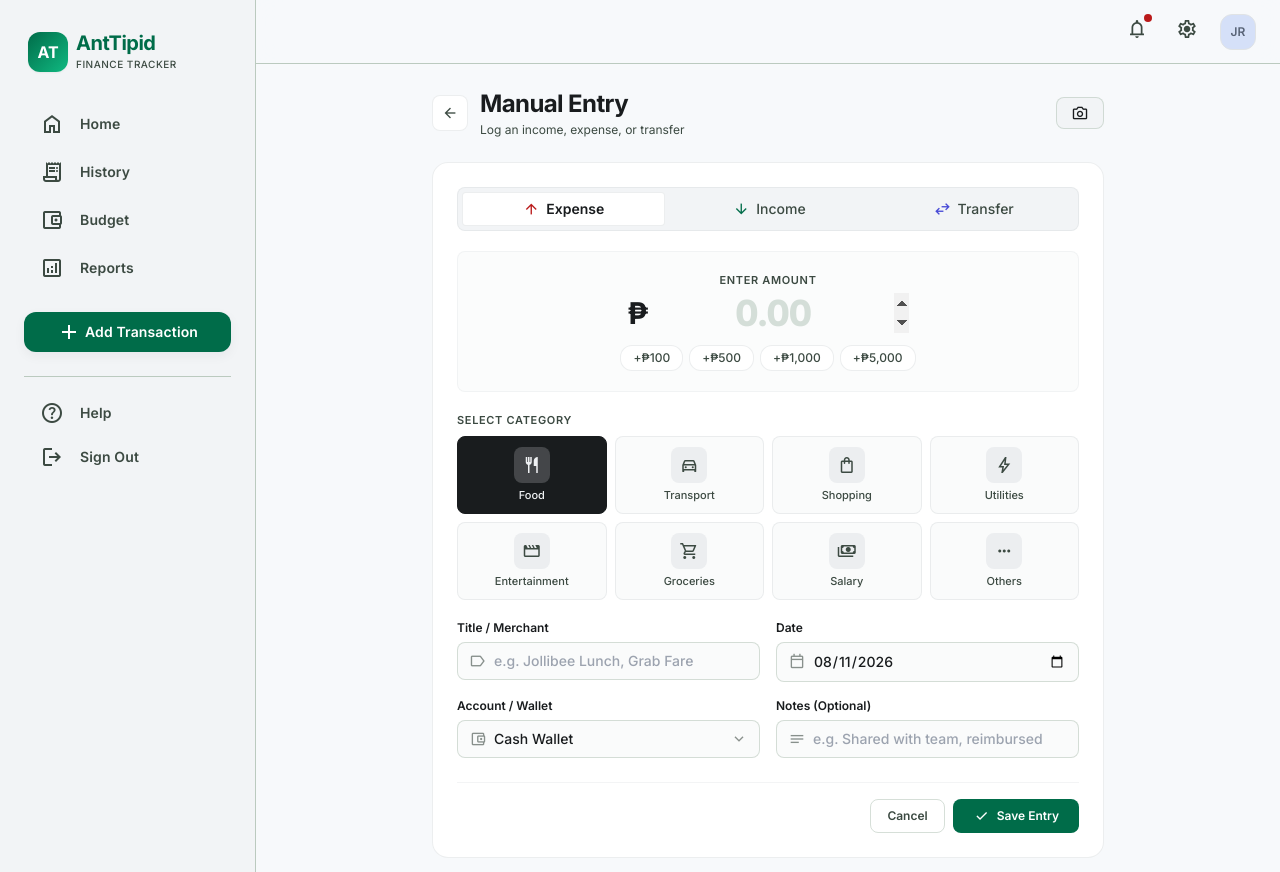
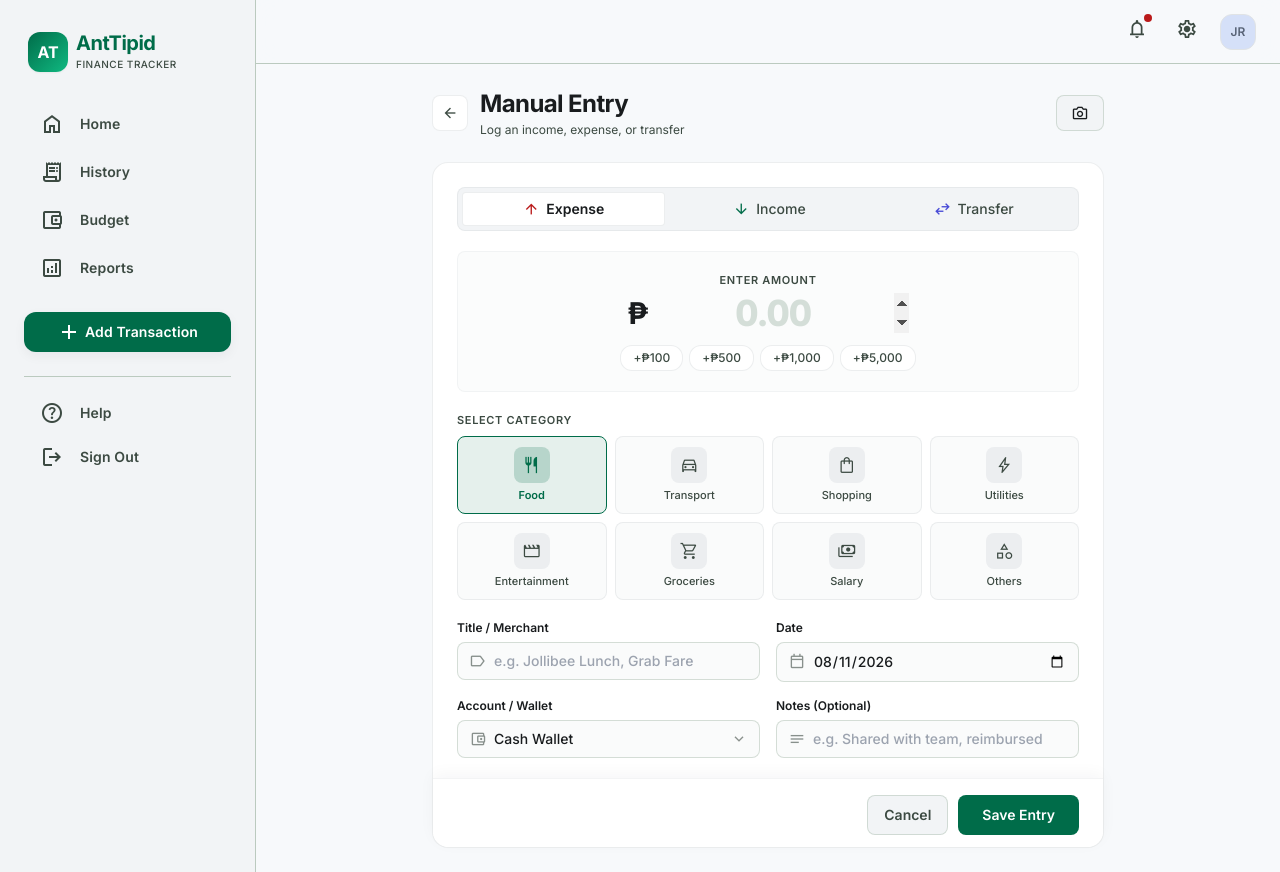
Before and after one commit to WWH16/AntTipid, a Django app: page /add/ in a window 1280 px wide. Run offline with Django 5.2, Linux system fonts and the light colour scheme; some libraries are stand-ins or nearby versions.

Commit message:
fix the manual entry layout

```diff
--- a/dashboard/templates/dashboard/add_transaction.html
+++ b/dashboard/templates/dashboard/add_transaction.html
@@ -3,6 +3,8 @@
 {% block title %}AntTipid — Add Manual Transaction{% endblock %}
 
 {% block meta_description %}Record a new income, expense, or transfer transaction manually in AntTipid.{% endblock %}
+
+{% block mobile_nav %}{% endblock %}
 
 {% block content %}
 <div class="px-margin-mobile md:px-lg py-md md:py-lg pb-32 md:pb-lg">
@@ -19,7 +21,7 @@
                     <p class="font-body-sm text-xs text-on-surface-variant mt-0.5">Log an income, expense, or transfer</p>
                 </div>
             </div>
-            <a href="{% url 'transactions' %}?mode=receipts" id="btn-switch-scan" class="flex items-center gap-1.5 px-3.5 py-1.5 rounded-xl bg-surface-container-low text-on-surface border border-outline-variant/60 hover:bg-surface-container-high transition-all font-label-md text-xs font-semibold cursor-pointer">
+            <a href="{% url 'transactions' %}?mode=receipts" id="btn-switch-scan" class="inline-flex items-center justify-center gap-1.5 px-3.5 py-2 h-9 rounded-xl bg-surface-container-low text-on-surface border border-outline-variant/60 hover:bg-surface-container-high transition-all font-label-md text-xs font-semibold cursor-pointer">
                 <span class="material-symbols-outlined text-[18px]">photo_camera</span>
                 <span class="hidden xs:inline">Scan Receipt</span>
             </a>
@@ -68,65 +70,65 @@
                     <label class="font-label-md text-[11px] font-semibold text-on-surface-variant uppercase tracking-[0.06em]">Select Category</label>
                     <div id="category-grid" class="grid grid-cols-4 sm:grid-cols-4 gap-2">
                         <!-- Food & Dining -->
-                        <button type="button" class="category-btn active flex flex-col items-center gap-1.5 p-2.5 rounded-xl border border-on-surface bg-on-surface text-inverse-on-surface shadow-xs transition-all text-center group cursor-pointer" data-category="Food & Dining">
-                            <div class="w-9 h-9 rounded-xl bg-inverse-on-surface/20 flex items-center justify-center text-inverse-on-surface transition-colors">
-                                <span class="material-symbols-outlined text-[20px]">restaurant</span>
+                        <button type="button" class="category-btn active flex flex-col items-center gap-1.5 p-2.5 rounded-xl border border-primary bg-primary/10 text-primary shadow-xs transition-all text-center group cursor-pointer" data-category="Food & Dining" aria-pressed="true">
+                            <div class="w-9 h-9 rounded-xl bg-primary/20 flex items-center justify-center text-primary transition-colors">
+                                <span class="material-symbols-outlined text-[20px]" style="font-variation-settings: 'FILL' 1, 'wght' 300, 'GRAD' 0, 'opsz' 24;">restaurant</span>
                             </div>
-                            <span class="font-label-sm text-[11px] font-medium leading-tight truncate w-full">Food</span>
+                            <span class="font-label-sm text-[11px] font-semibold leading-tight truncate w-full">Food</span>
                         </button>
 
                         <!-- Transportation -->
-                        <button type="button" class="category-btn flex flex-col items-center gap-1.5 p-2.5 rounded-xl border border-surface-variant/60 bg-surface-container-low/40 hover:bg-surface-container-low text-on-surface-variant hover:text-on-surface transition-all text-center group cursor-pointer" data-category="Transportation">
+                        <button type="button" class="category-btn flex flex-col items-center gap-1.5 p-2.5 rounded-xl border border-surface-variant/60 bg-surface-container-low/40 hover:bg-surface-container-low text-on-surface-variant hover:text-on-surface transition-all text-center group cursor-pointer" data-category="Transportation" aria-pressed="false">
                             <div class="w-9 h-9 rounded-xl bg-surface-container flex items-center justify-center text-on-surface-variant group-hover:bg-surface-container-high transition-colors">
-                                <span class="material-symbols-outlined text-[20px]">directions_car</span>
+                                <span class="material-symbols-outlined text-[20px]" style="font-variation-settings: 'FILL' 0, 'wght' 300, 'GRAD' 0, 'opsz' 24;">directions_car</span>
                             </div>
                             <span class="font-label-sm text-[11px] font-medium leading-tight truncate w-full">Transport</span>
                         </button>
 
                         <!-- Shopping -->
-                        <button type="button" class="category-btn flex flex-col items-center gap-1.5 p-2.5 rounded-xl border border-surface-variant/60 bg-surface-container-low/40 hover:bg-surface-container-low text-on-surface-variant hover:text-on-surface transition-all text-center group cursor-pointer" data-category="Shopping">
+                        <button type="button" class="category-btn flex flex-col items-center gap-1.5 p-2.5 rounded-xl border border-surface-variant/60 bg-surface-container-low/40 hover:bg-surface-container-low text-on-surface-variant hover:text-on-surface transition-all text-center group cursor-pointer" data-category="Shopping" aria-pressed="false">
                             <div class="w-9 h-9 rounded-xl bg-surface-container flex items-center justify-center text-on-surface-variant group-hover:bg-surface-container-high transition-colors">
-                                <span class="material-symbols-outlined text-[20px]">shopping_bag</span>
+                                <span class="material-symbols-outlined text-[20px]" style="font-variation-settings: 'FILL' 0, 'wght' 300, 'GRAD' 0, 'opsz' 24;">shopping_bag</span>
                             </div>
                             <span class="font-label-sm text-[11px] font-medium leading-tight truncate w-full">Shopping</span>
                         </button>
 
                         <!-- Utilities -->
-                        <button type="button" class="category-btn flex flex-col items-center gap-1.5 p-2.5 rounded-xl border border-surface-variant/60 bg-surface-container-low/40 hover:bg-surface-container-low text-on-surface-variant hover:text-on-surface transition-all text-center group cursor-pointer" data-category="Utilities">
+                        <button type="button" class="category-btn flex flex-col items-center gap-1.5 p-2.5 rounded-xl border border-surface-variant/60 bg-surface-container-low/40 hover:bg-surface-container-low text-on-surface-variant hover:text-on-surface transition-all text-center group cursor-pointer" data-category="Utilities" aria-pressed="false">
                             <div class="w-9 h-9 rounded-xl bg-surface-container flex items-center justify-center text-on-surface-variant group-hover:bg-surface-container-high transition-colors">
-                                <span class="material-symbols-outlined text-[20px]">bolt</span>
+                                <span class="material-symbols-outlined text-[20px]" style="font-variation-settings: 'FILL' 0, 'wght' 300, 'GRAD' 0, 'opsz' 24;">bolt</span>
                             </div>
                             <span class="font-label-sm text-[11px] font-medium leading-tight truncate w-full">Utilities</span>
                         </button>
 
                         <!-- Entertainment -->
-                        <button type="button" class="category-btn flex flex-col items-center gap-1.5 p-2.5 rounded-xl border border-surface-variant/60 bg-surface-container-low/40 hover:bg-surface-container-low text-on-surface-variant hover:text-on-surface transition-all text-center group cursor-pointer" data-category="Entertainment">
+                        <button type="button" class="category-btn flex flex-col items-center gap-1.5 p-2.5 rounded-xl border border-surface-variant/60 bg-surface-container-low/40 hover:bg-surface-container-low text-on-surface-variant hover:text-on-surface transition-all text-center group cursor-pointer" data-category="Entertainment" aria-pressed="false">
                             <div class="w-9 h-9 rounded-xl bg-surface-container flex items-center justify-center text-on-surface-variant group-hover:bg-surface-container-high transition-colors">
-                                <span class="material-symbols-outlined text-[20px]">movie</span>
+                                <span class="material-symbols-outlined text-[20px]" style="font-variation-settings: 'FILL' 0, 'wght' 300, 'GRAD' 0, 'opsz' 24;">movie</span>
                             </div>
                             <span class="font-label-sm text-[11px] font-medium leading-tight truncate w-full">Entertainment</span>
                         </button>
 
                         <!-- Groceries -->
-                        <button type="button" class="category-btn flex flex-col items-center gap-1.5 p-2.5 rounded-xl border border-surface-variant/60 bg-surface-container-low/40 hover:bg-surface-container-low text-on-surface-variant hover:text-on-surface transition-all text-center group cursor-pointer" data-category="Groceries">
+                        <button type="button" class="category-btn flex flex-col items-center gap-1.5 p-2.5 rounded-xl border border-surface-variant/60 bg-surface-container-low/40 hover:bg-surface-container-low text-on-surface-variant hover:text-on-surface transition-all text-center group cursor-pointer" data-category="Groceries" aria-pressed="false">
                             <div class="w-9 h-9 rounded-xl bg-surface-container flex items-center justify-center text-on-surface-variant group-hover:bg-surface-container-high transition-colors">
-                                <span class="material-symbols-outlined text-[20px]">local_grocery_store</span>
+                                <span class="material-symbols-outlined text-[20px]" style="font-variation-settings: 'FILL' 0, 'wght' 300, 'GRAD' 0, 'opsz' 24;">local_grocery_store</span>
                             </div>
                             <span class="font-label-sm text-[11px] font-medium leading-tight truncate w-full">Groceries</span>
                         </button>
 
                         <!-- Salary / Income -->
-                        <button type="button" class="category-btn flex flex-col items-center gap-1.5 p-2.5 rounded-xl border border-surface-variant/60 bg-surface-container-low/40 hover:bg-surface-container-low text-on-surface-variant hover:text-on-surface transition-all text-center group cursor-pointer" data-category="Salary">
+                        <button type="button" class="category-btn flex flex-col items-center gap-1.5 p-2.5 rounded-xl border border-surface-variant/60 bg-surface-container-low/40 hover:bg-surface-container-low text-on-surface-variant hover:text-on-surface transition-all text-center group cursor-pointer" data-category="Salary" aria-pressed="false">
                             <div class="w-9 h-9 rounded-xl bg-surface-container flex items-center justify-center text-on-surface-variant group-hover:bg-surface-container-high transition-colors">
-                                <span class="material-symbols-outlined text-[20px]">payments</span>
+                                <span class="material-symbols-outlined text-[20px]" style="font-variation-settings: 'FILL' 0, 'wght' 300, 'GRAD' 0, 'opsz' 24;">payments</span>
                             </div>
                             <span class="font-label-sm text-[11px] font-medium leading-tight truncate w-full">Salary</span>
                         </button>
 
                         <!-- Others -->
-                        <button type="button" class="category-btn flex flex-col items-center gap-1.5 p-2.5 rounded-xl border border-surface-variant/60 bg-surface-container-low/40 hover:bg-surface-container-low text-on-surface-variant hover:text-on-surface transition-all text-center group cursor-pointer" data-category="Others">
+                        <button type="button" class="category-btn flex flex-col items-center gap-1.5 p-2.5 rounded-xl border border-surface-variant/60 bg-surface-container-low/40 hover:bg-surface-container-low text-on-surface-variant hover:text-on-surface transition-all text-center group cursor-pointer" data-category="Others" aria-pressed="false">
                             <div class="w-9 h-9 rounded-xl bg-surface-container flex items-center justify-center text-on-surface-variant group-hover:bg-surface-container-high transition-colors">
-                                <span class="material-symbols-outlined text-[20px]">more_horiz</span>
+                                <span class="material-symbols-outlined text-[20px]" style="font-variation-settings: 'FILL' 0, 'wght' 300, 'GRAD' 0, 'opsz' 24;">category</span>
                             </div>
                             <span class="font-label-sm text-[11px] font-medium leading-tight truncate w-full">Others</span>
                         </button>
@@ -181,13 +183,13 @@
 
                 </div>
 
-                <!-- ─── Submit / Action Buttons ─── -->
-                <div class="flex items-center justify-end gap-2 pt-4 border-t border-surface-variant/40 mt-1">
-                    <a href="{% url 'transactions' %}" id="btn-cancel" class="px-4 py-2 rounded-xl border border-outline-variant/60 text-on-surface-variant hover:bg-surface-container-low font-label-md text-xs font-semibold transition-all cursor-pointer">
+                <!-- ─── Submit / Action Buttons (Sticky Card Floating Footer) ─── -->
+                <div class="sticky bottom-0 z-30 bg-surface-container-lowest/95 backdrop-blur-md border-t border-surface-variant/40 pt-4 pb-2 sm:pb-3 -mx-5 -mb-5 sm:-mx-6 sm:-mb-6 px-5 sm:px-6 rounded-b-2xl flex items-center justify-end gap-2.5 shadow-[0_-4px_16px_rgba(15,23,42,0.04)]">
+                    <a href="{% url 'transactions' %}" id="btn-cancel" class="inline-flex items-center justify-center px-4 py-2 h-10 rounded-xl border border-outline-variant/60 bg-surface-container-low text-on-surface-variant hover:bg-surface-container-high font-label-md text-xs sm:text-sm font-semibold transition-all cursor-pointer shadow-xs">
                         Cancel
                     </a>
-                    <button type="submit" id="btn-save-transaction" class="px-5 py-2 rounded-xl bg-primary text-on-primary font-label-md text-xs font-semibold hover:bg-primary-container hover:text-on-primary-container shadow-xs active:scale-[0.98] transition-all flex items-center gap-1.5 cursor-pointer">
-                        <span class="material-symbols-outlined text-[18px]">check</span> Save Entry
+                    <button type="submit" id="btn-save-transaction" class="inline-flex items-center justify-center px-6 py-2 h-10 rounded-xl bg-primary text-on-primary font-label-md text-xs sm:text-sm font-semibold hover:bg-primary-container hover:text-on-primary-container shadow-xs active:scale-[0.98] transition-all cursor-pointer">
+                        Save Entry
                     </button>
                 </div>
 
@@ -289,23 +291,49 @@
         categoryBtns.forEach(btn => {
             btn.addEventListener('click', () => {
                 categoryBtns.forEach(b => {
-                    b.classList.remove('border-on-surface', 'bg-on-surface', 'text-inverse-on-surface', 'shadow-xs', 'active');
+                    b.classList.remove('border-primary', 'bg-primary/10', 'text-primary', 'shadow-xs', 'active', 'border-on-surface', 'bg-on-surface', 'text-inverse-on-surface');
                     b.classList.add('border-surface-variant/60', 'bg-surface-container-low/40', 'text-on-surface-variant');
                     b.setAttribute('aria-pressed', 'false');
+
+                    const labelSpan = b.querySelector('span:last-child');
+                    if (labelSpan) {
+                        labelSpan.classList.remove('font-semibold');
+                        labelSpan.classList.add('font-medium');
+                    }
+
                     const iconBox = b.querySelector('.w-9');
                     if (iconBox) {
-                        iconBox.classList.remove('bg-inverse-on-surface/20', 'text-inverse-on-surface');
+                        iconBox.classList.remove('bg-primary/20', 'text-primary', 'bg-inverse-on-surface/20', 'text-inverse-on-surface');
                         iconBox.classList.add('bg-surface-container', 'text-on-surface-variant');
                     }
+
+                    const iconEl = b.querySelector('.material-symbols-outlined');
+                    if (iconEl) {
+                        iconEl.style.fontVariationSettings = "'FILL' 0, 'wght' 300, 'GRAD' 0, 'opsz' 24";
+                    }
                 });
-                btn.classList.add('border-on-surface', 'bg-on-surface', 'text-inverse-on-surface', 'shadow-xs', 'active');
+
+                btn.classList.add('border-primary', 'bg-primary/10', 'text-primary', 'shadow-xs', 'active');
                 btn.classList.remove('border-surface-variant/60', 'bg-surface-container-low/40', 'text-on-surface-variant');
                 btn.setAttribute('aria-pressed', 'true');
+
+                const labelSpan = btn.querySelector('span:last-child');
+                if (labelSpan) {
+                    labelSpan.classList.remove('font-medium');
+                    labelSpan.classList.add('font-semibold');
+                }
+
                 const activeIconBox = btn.querySelector('.w-9');
                 if (activeIconBox) {
                     activeIconBox.classList.remove('bg-surface-container', 'text-on-surface-variant');
-                    activeIconBox.classList.add('bg-inverse-on-surface/20', 'text-inverse-on-surface');
+                    activeIconBox.classList.add('bg-primary/20', 'text-primary');
                 }
+
+                const activeIconEl = btn.querySelector('.material-symbols-outlined');
+                if (activeIconEl) {
+                    activeIconEl.style.fontVariationSettings = "'FILL' 1, 'wght' 300, 'GRAD' 0, 'opsz' 24";
+                }
+
                 markDirty();
             });
         });
```
